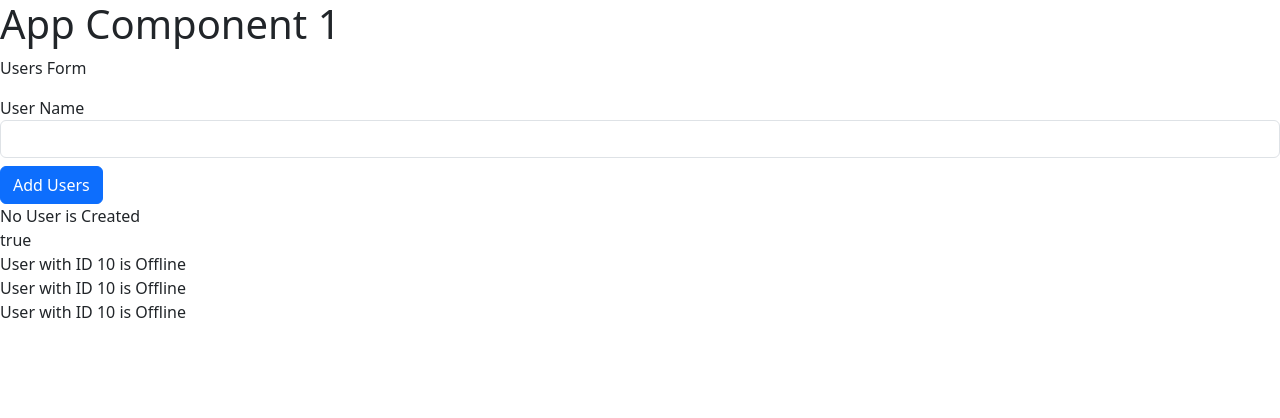
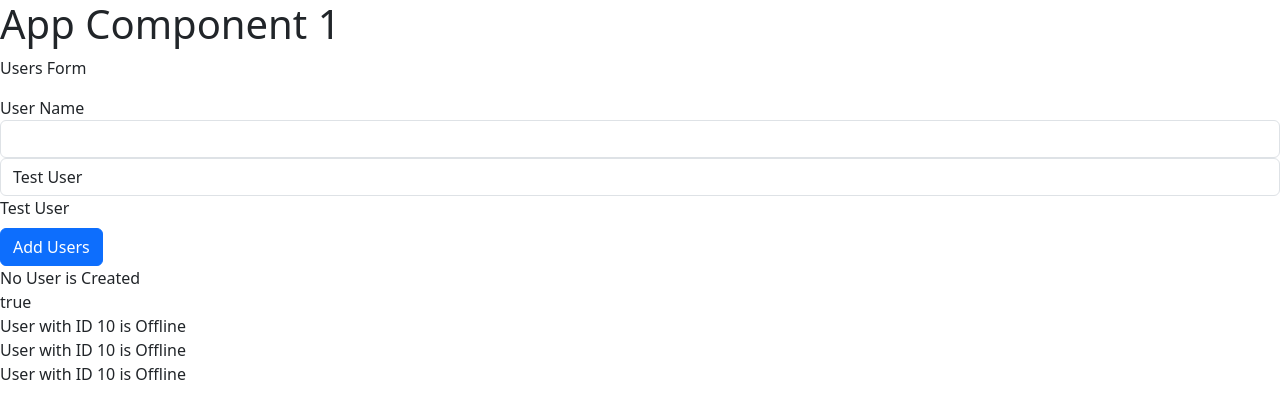
Before and after one commit to DarshanARahate/AngularProject_2, an Angular app: page / in a window 1280 px wide. Shown: the top 418 px of the page. Built offline with nearby package versions, Linux system fonts and the light colour scheme.

Commit message:
Two way Data Binding in the angular. Learn the use of ngModel in the angular

```diff
--- a/src/app/app.component.ts
+++ b/src/app/app.component.ts
@@ -1,12 +1,13 @@
 import { Component } from '@angular/core';
 import { UsersComponent } from './users/users.component';
+import { FormsModule } from '@angular/forms';
 
 @Component({
   selector: 'app-root',
   standalone: true,
   templateUrl: './app.component.html',
   styleUrl: './app.component.css',
-  imports: [UsersComponent],
+  imports: [UsersComponent, FormsModule],
 })
 export class AppComponent {
   title = 'AngularProject_2';
--- a/src/app/users/users.component.html
+++ b/src/app/users/users.component.html
@@ -3,6 +3,7 @@
 <div class="my-2">
     <label>User Name</label>
     <input type="text" class="form-control" (input)="onUpdateUser($event)" />
+    <input type="text" class="form-control" [(ngModel)]="userName" />
     <div>{{ userName }}</div>
 </div>
 
--- a/src/app/users/users.component.ts
+++ b/src/app/users/users.component.ts
@@ -1,9 +1,10 @@
 import { Component, OnInit } from '@angular/core';
 import { UserComponent } from "../user/user.component";
+import { FormsModule } from '@angular/forms';
 
 @Component({
   selector: 'app-users',
-  imports: [UserComponent],
+  imports: [UserComponent, FormsModule],
   templateUrl: './users.component.html',
   styleUrl: './users.component.css'
 })
@@ -11,7 +12,7 @@
 
   allowNewUser = false;
   userCreatedStatus = "No User is Created";
-  userName = '';
+  userName = 'Test User';
 
   constructor() {
     setTimeout(() => {
```
